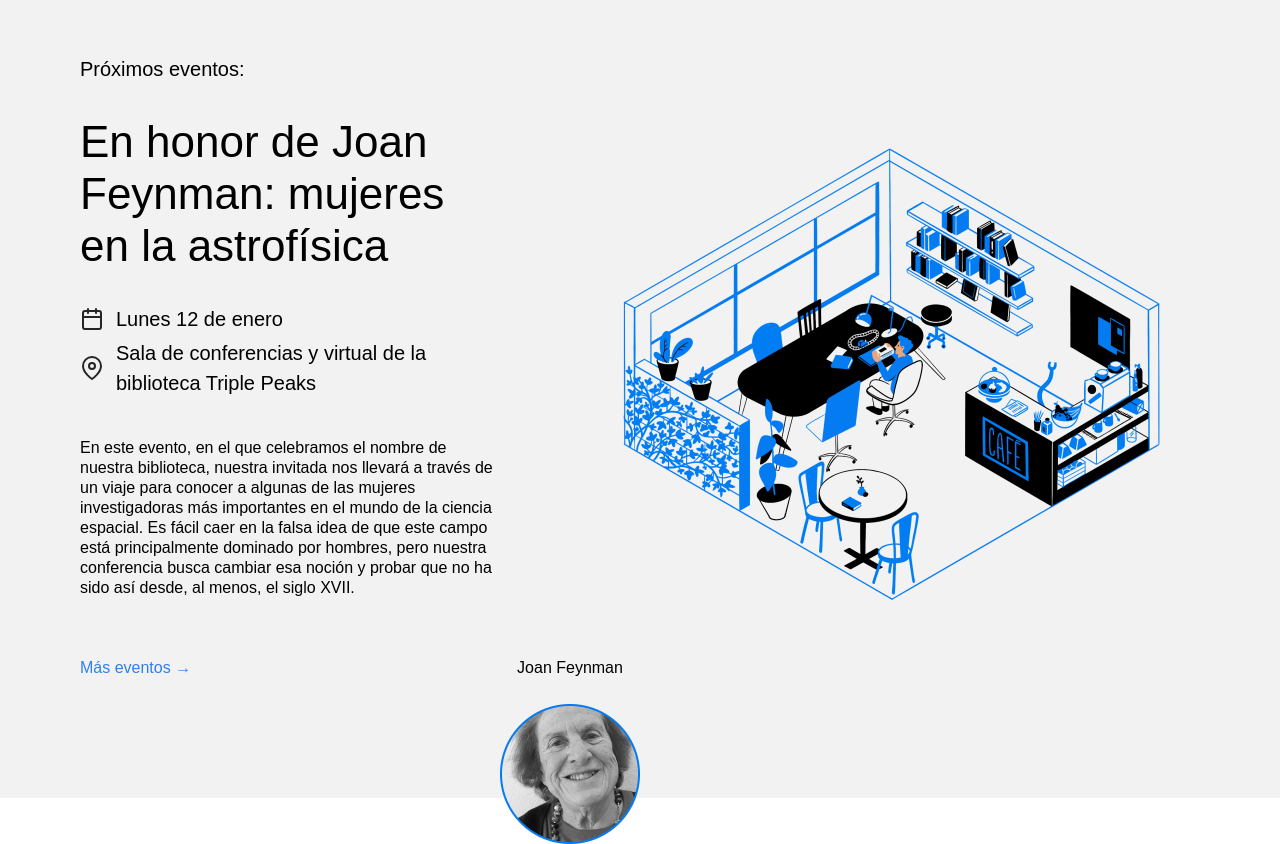
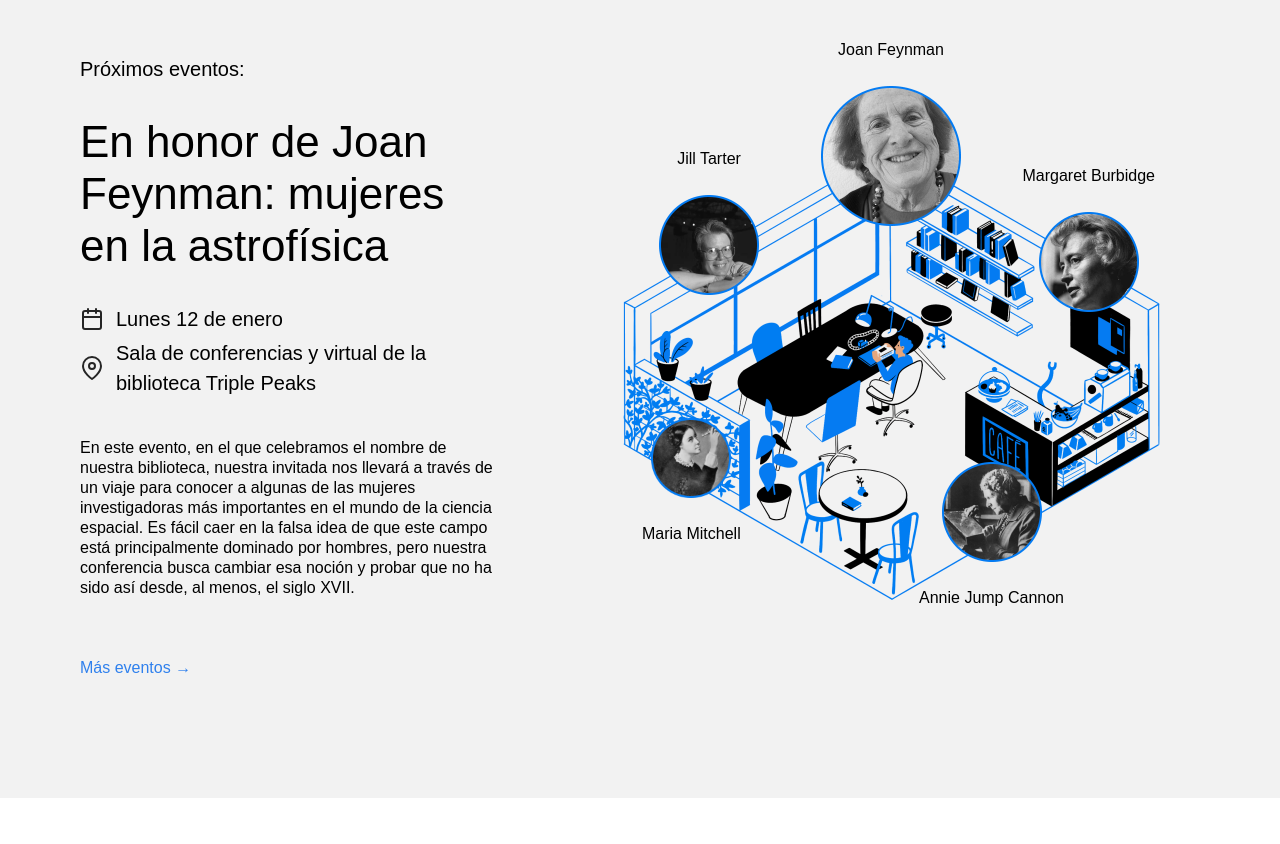
Before and after one commit to XimenaBarrero/web_project_library_es, a plain HTML site: page index.html in a window 1280 px wide. Shown: the part 2140-2984 px from the top of the page. After the commit the page ends 2938 px from the top, so only its background shows below. Drawn offline with Linux system fonts and the light colour scheme.

Commit message:
Nueva actualización de mi proyecto

```diff
--- a/index.html
+++ b/index.html
@@ -25,7 +25,7 @@
               >
             </li>
             <li>
-              <a class="nav__link">Eventos</a>
+              <a class="nav__link" href="#events">Eventos</a>
             </li>
             <li>
               <a class="nav__link">Conviértete en miembro</a>
@@ -132,7 +132,7 @@
             </li>
           </ul>
         </section>
-        <section class="events">
+        <section class="events" id="events">
   <div class="events__content">
     <h2 class="events__heading">Próximos eventos:</h2>
     <h3 class="events__title">
@@ -176,6 +176,22 @@
       <p class="person__caption">Joan Feynman</p>
       <img src="/images/person_feynman.png" alt="Feynman picture" class="person__image person__image_size_l">
     </div>
+    <div class="person person_name_burbidge">
+      <p class="person__caption">Margaret Burbidge</p>
+      <img src="/images/person_burbidge.png" alt="Burbidge picture" class="person__image person__image_size_m">
+    </div>
+    <div class="person person_name_tarter">
+      <p class="person__caption">Jill Tarter</p>
+      <img src="/images/person_tarter.png" alt="Tarter picture" class="person__image person__image_size_m">
+    </div>
+    <div class="person person_name_mitchell">
+      <img src="/images/person_mitchell.png" alt="Mitchell picture" class="person__image person__image_size_s">
+      <p class="person__caption">Maria Mitchell</p>
+    </div>
+    <div class="person person_name_cannon">
+      <img src="/images/person_cannon.png" alt="Cannon picture" class="person__image person__image_size_m">
+      <p class="person__caption">Annie Jump Cannon</p>
+    </div>
    </div>
 </section>
       </main>
--- a/styles/style.css
+++ b/styles/style.css
@@ -245,23 +245,28 @@
 }
 
 .person_name_feynman {
-  /* Utiliza los valores correctos de las propiedades top/right/bottom/left para posicionar el elemento */
+  top:-30px;
+  right: 319px;
 }
 
 .person_name_burbidge {
-  /* Utiliza los valores correctos de las propiedades top/right/bottom/left para posicionar el elemento */
+  top:96px;
+  right: 125px;
 }
 
 .person_name_cannon {
-  /* Utiliza los valores correctos de las propiedades top/right/bottom/left para posicionar el elemento */
+  right: 216px;
+  bottom: 18px;
 }
 
 .person_name_mitchell {
-  /* Utiliza los valores correctos de las propiedades top/right/bottom/left para posicionar el elemento */
+  bottom: 82px;
+  left: 142px;
 }
 
 .person_name_tarter {
-  /* Utiliza los valores correctos de las propiedades top/right/bottom/left para posicionar el elemento */
+  top: 79px;
+  left: 159px;
 }
 
 .person__image {
```
